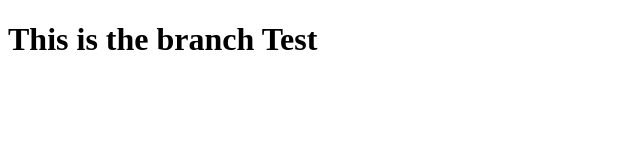
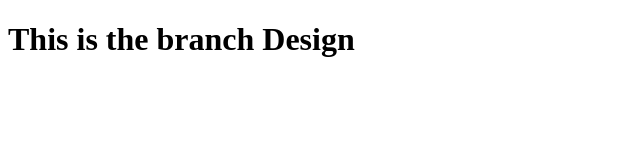
Before and after one commit to PorfirioGR/es7, a website: page index.html in a window 1280 px wide. Shown: the whole page, without its empty margins (0-640 px from the left). Drawn offline with Linux system fonts and the light colour scheme.

```diff
--- a/index.html
+++ b/index.html
@@ -9,7 +9,8 @@
 </head>
 
 <body>
-    <h1>This is the branch Test</h1>
+
+    <h1>This is the branch Design</h1>
 </body>
 <script src="jquery-3.1.1.min.js"></script>
 <script src="clases.js"></script>
```
Also changed, not shown: package.json (added, +7 -0 lines), 3 other files.
